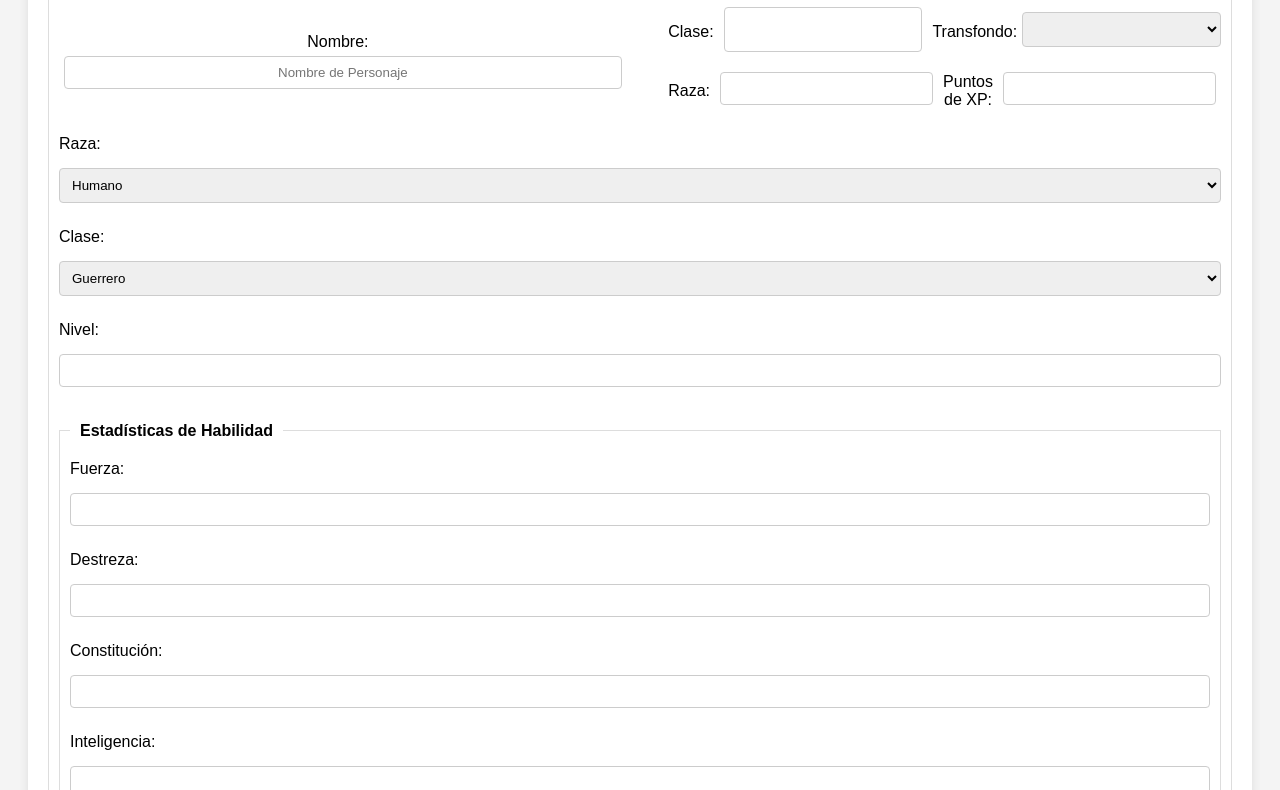
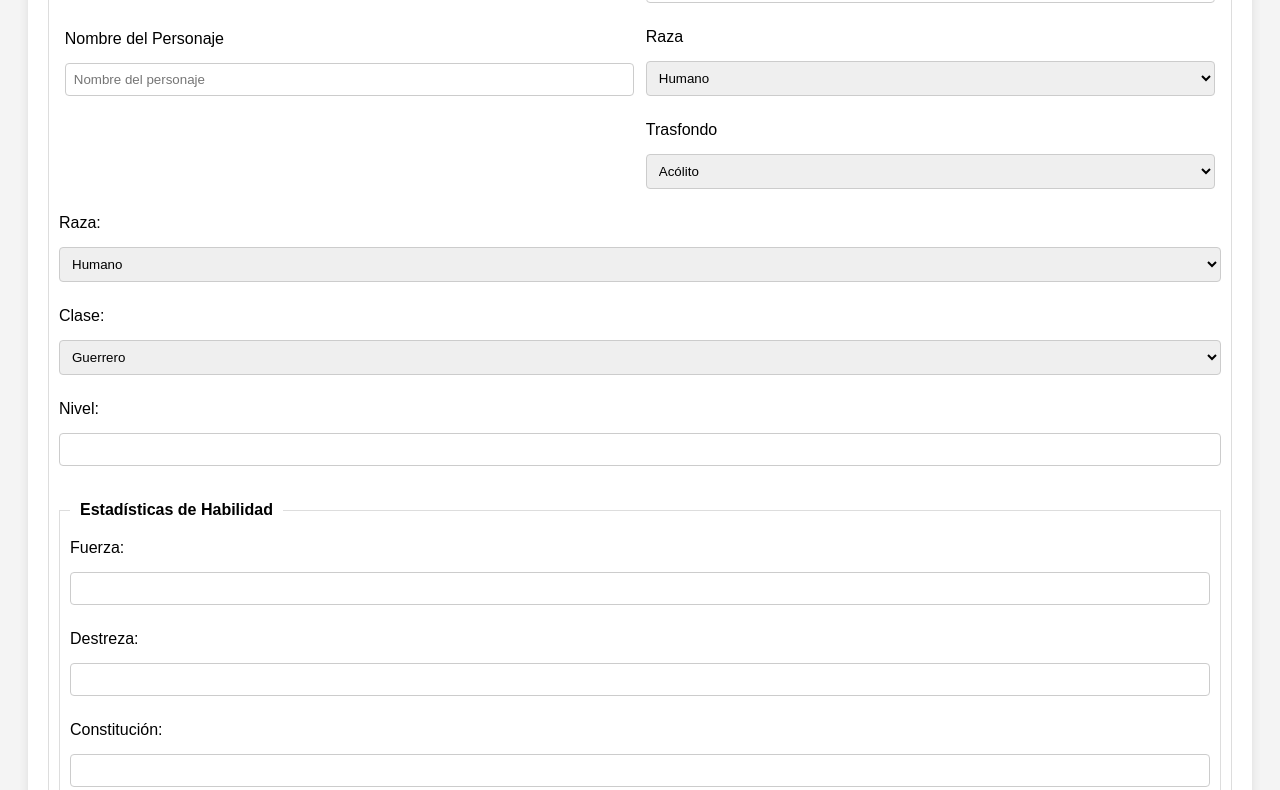
Before and after one commit to UlisesLA/proyectoD-D, a plain HTML site: page index.html in a window 1280 px wide. Shown: the part 169-959 px from the top of the page. Drawn offline with Linux system fonts and the light colour scheme.

Commit message:
Llenado de transfondos y clases

```diff
--- a/index.html
+++ b/index.html
@@ -9,36 +9,24 @@
 <body>
     <form id="hojaPersonaje">
         <fieldset>
-            <legend>Información del Personaje</legend>
+            <legend>Hoja de Personaje</legend>
 
-            <h1>Hola mundo</h1>
+            <div class="Cabezera">
 
-            <div class="cabezera">
-
-                <div class="caja-50">
-                    <label>Nombre:</label>
-                    <input type="text" id="nombre" name="nombre" placeholder="Nombre de Personaje">
+                <div class="Personaje">
+                    <label>Nombre del Personaje</label>
+                    <input type="text" placeholder="Nombre del personaje">
                 </div>
 
-                <div class="caja-50">
-                    <div>
-                        <label for="clase">Clase:</label>
-                        <br>
-                        <input type="text" id="clase" name="clase">
+                <div class="Personaje">
+                    <label>Clase</label>
+                    <input type="text" placeholder="Clase del personaje">
 
-                        <label for="transfondo">Transfondo:</label>
-                        <br>
-                        <select id="transfondo" aria-placeholder="Elije transfondo"></select>
-                    </div>
-                    <div>
-                        <label for="raza">Raza:</label>
-                        <br>
-                        <input type="text" id="raza" name="raza">
+                    <label>Raza</label>
+                    <select id="raza"></select>
 
-                        <label for="xp">Puntos de XP:</label>
-                        <br>
-                        <input type="number" id="xp" name="xp">
-                    </div>
+                    <label>Trasfondo</label>
+                    <select id="trasfondo"  placeholder="Trasfondo del personaje"></select>
                 </div>
 
             </div>
@@ -88,5 +76,6 @@
             <input type="submit" value="Guardar Personaje">
         </fieldset>
     </form>
+    <script  src="/scrip.js"></script>
 </body>
 </html>
--- /dev/null
+++ b/razas.json
@@ -0,0 +1,21 @@
+{
+    "datos": [
+      {"nombre": "Humano", "descripcion": "Versátil y adaptable"},
+      {"nombre": "Elfo", "descripcion": "Elegantes, con afinidad por la magia y la naturaleza"},
+      {"nombre": "Enano", "descripcion": "Fuertes, resistentes, excelentes guerreros y artesanos"},
+      {"nombre": "Mediano", "descripcion": "Agiles, astutos y afortunados"},
+      {"nombre": "Draconido", "descripcion": "Descendientes de dragones, poderosos y orgullosos"},
+      {"nombre": "Gnomo", "descripcion": "Pequeños, ingeniosos y llenos de energía"},
+      {"nombre": "Semielfo", "descripcion": "Combinan rasgos humanos y élficos, carismáticos y diversos"},
+      {"nombre": "Semiorco", "descripcion": "Fuertes y tenaces, con una mezcla de rasgos humanos y orcos"},
+      {"nombre": "Tiefling", "descripcion": "Herencia infernal, conocidos por su apariencia única y habilidades mágicas"},
+      {"nombre": "Aarakocra", "descripcion": "Ser aviano, capaz de volar, nativos de planos elementales de aire"},
+      {"nombre": "Genasi", "descripcion": "Descendientes de genios, con habilidades elementales"},
+      {"nombre": "Tabaxi", "descripcion": "Seres felinos, curiosos y rápidos"},
+      {"nombre": "Firbolg", "descripcion": "Criaturas gigantes, amantes de la naturaleza y pacíficos"},
+      {"nombre": "Goliath", "descripcion": "Gigantes montañeses, fuertes y valientes"},
+      {"nombre": "Kenku", "descripcion": "Ave humanóide, expertos en imitación"},
+      {"nombre": "Tritón", "descripcion": "Anfibios, protectores de los océanos"},
+      {"nombre": "Líder", "descripcion": "Misteriosos, esquivos y vinculados a la magia del sueño"}
+    ]
+  }
--- a/scrip.js
+++ b/scrip.js
@@ -1,12 +1,41 @@
-document.addEventListener('DOMContentLoaded', function() {
-    fetch('transfondos.json')
-      .then(response => response.json())
-      .then(data => {
-        const select = document.getElementById('transfondo');
-        data.transfondos.forEach(t => {
-          let option = new Option(t.nombre, t.nombre);
-          select.add(option);
-        });
-      })
-      .catch(error => console.error('Error al cargar los transfondos:', error));
+const transfondoURL = 'transfondos.json';
+
+
+async function cargarJSON(url) {
+  try {
+    const response = await fetch(url);
+    const data = await response.json();
+    return data.datos;
+  } catch (error) {
+    console.error('Error al cargar el archivo JSON:', error);
+    throw error; // Propaga el error
+  }
+}
+
+
+function llenarSelect(selectElement, datos) {
+  // Limpia las opciones existentes
+  selectElement.innerHTML = '';
+
+  // Itera sobre cada objeto en los datos y crea una opción en el select para cada uno
+  datos.forEach(dato => {
+    const opcion = document.createElement('option');
+    opcion.value = dato.id; // Suponiendo que cada objeto tiene un ID que quieres usar como valor
+    opcion.textContent = dato.nombre; // El texto de la opción es el nombre
+    selectElement.appendChild(opcion); // Añade la opción al select
   });
+}
+
+
+
+// Supongamos que tienes varios selectores y archivos JSON
+const configuraciones = [
+  { selector: 'trasfondo', archivoJSON: 'transfondos.json' },
+  { selector: 'raza', archivoJSON: 'razas.json'}
+];
+
+configuraciones.forEach(async (config) => {
+  const datos = await cargarJSON(config.archivoJSON);
+  const selectElement = document.getElementById(config.selector);
+  llenarSelect(selectElement, datos);
+});
--- a/style.css
+++ b/style.css
@@ -45,35 +45,15 @@ input[type="submit"] {
     color: white;
 }
 
-.cabezera {
+.Cabezera {
+    width: 100%;
     display: flex;
-    justify-content: space-between; /* Esto separa las dos cajas */
-    flex-wrap: wrap; /* Permite que las cajas se envuelvan si el espacio es insuficiente */
+    flex-direction: row;
+    justify-content: space-between;
     align-items: center;
 }
 
-.caja-50 {
-    width: 48%; /* 48% para dejar un poco de espacio entre las cajas */
-    box-sizing: border-box; /* Asegura que el padding y border estén incluidos en el ancho */
+.Personaje {
+    width: 50%;
+    padding: 0 .5%;
 }
-
-.caja-50 div {
-    display: flex;
-    margin-bottom: 10px; /* Espacio entre los inputs y sus labels */
-}
-
-.caja-50 label, .caja-50 input {
-    display: flex;
-    align-items: center;
-    justify-content: center;
-    text-align: center;
-    margin: 0px 5px;
-    margin-bottom: 5px; /* Espacio después de cada label */
-}
-
-.caja-50 input {
-    padding: 8px;
-    margin-bottom: 10px; /* Espacio después de cada input */
-    border: 1px solid #ccc;
-    border-radius: 4px;
-}
--- a/transfondos.json
+++ b/transfondos.json
@@ -1,5 +1,5 @@
 {
-    "transfondos": [
+    "datos": [
       {
         "nombre": "Acólito",
         "descripcion": "Has pasado tu vida al servicio de un templo a los dioses, realizando tareas sagradas."
@@ -53,4 +53,6 @@
         "descripcion": "Creciste en la naturaleza, lejos de la civilización y el confort de las ciudades y pueblos."
       }
     ]
+
+
   }
```
